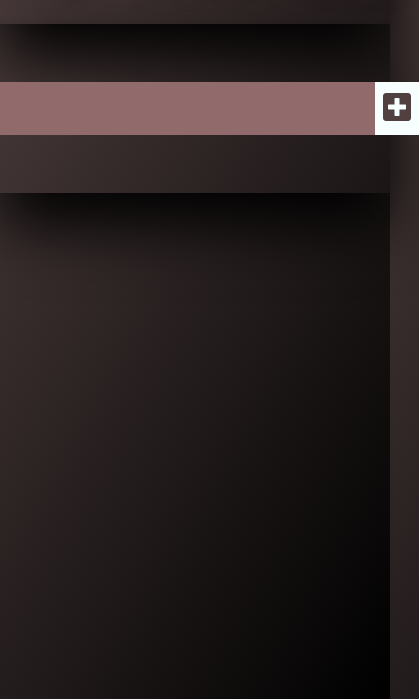
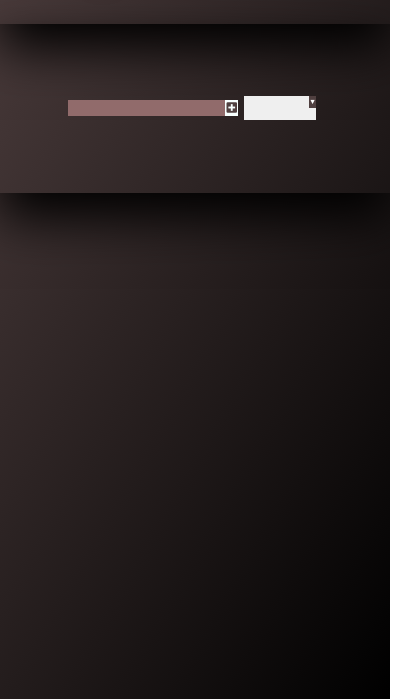
Before and after one commit to atharvakutwal2002/To-Do-List, a plain HTML site: page index.html in a window 390 px wide. Shown: the part 145-844 px from the top of the page, 419 px wide, since content can reach past the window. Drawn offline with Linux system fonts and the light colour scheme.

Commit message:
second commit

```diff
--- a/styles.css
+++ b/styles.css
@@ -1,5 +1,3 @@
-
-
 * {
   margin: 0;
   padding: 0;
@@ -14,7 +12,7 @@ body {
 header {
   font-size: 2rem;
 }
-header h1{
+header h1 {
   text-shadow: 0 1rem 2rem rgb(8, 0, 0);
 }
 header,
@@ -23,11 +21,10 @@ form {
   display: flex;
   justify-content: center;
   align-items: center;
-  box-shadow: 0 2rem 4rem black ;
+  box-shadow: 0 2rem 4rem black;
 }
 form input,
 form button {
-
   padding: 0.5rem;
   font-size: 2rem;
   border: none;
@@ -117,11 +114,12 @@ select {
 /* Custom Select */
 .select {
   margin: 1rem;
+  font-size: 1rem;
   position: relative;
   overflow: hidden;
-
 }
 select {
+  font-size: 1rem;
   color: rgb(80, 64, 64);
   font-family: "Poppins", sans-serif;
   cursor: pointer;
@@ -129,6 +127,7 @@ select {
 }
 /* Arrow */
 .select::after {
+  font-size: 1rem;
   content: "\25BC";
   position: absolute;
   top: 0;
@@ -144,3 +143,73 @@ select {
   transform: scale(1.5);
 }
 */
+@media (max-width: 450px) {
+  html {
+    font-size: 30%;
+  }
+
+  header,
+  form {
+    min-height: 20vh;
+    width: auto;
+  }
+  form input,
+  form button {
+    padding: 0.1rem;
+    font-size: 1rem;
+    border: none;
+    background: rgb(145, 107, 107);
+  }
+  form button {
+    color: rgb(80, 64, 64);
+    background: #f7fffe;
+    cursor: pointer;
+    transition: all 0.3s ease;
+  }
+  form button:hover {
+    background: rgb(80, 64, 64);
+    color: white;
+  }
+  .select {
+    margin: .5rem;
+    font-size: .5rem;
+    position: relative;
+    overflow: hidden;
+  }
+  select {
+    font-size: .5rem;
+    color: rgb(80, 64, 64);
+    font-family: "Poppins", sans-serif;
+    cursor: pointer;
+    width: 6rem;
+    height: 1rem;
+  }
+  /* Arrow */
+  .select::after {
+    font-size: .6rem;
+    content: "\25BC";
+    position: absolute;
+    top: 0;
+    right: 0;
+    padding: 0rem;
+    background: rgb(80, 64, 64);
+    cursor: pointer;
+    pointer-events: none;
+  }
+}
+
+@media (max-width: 650px) {
+  html {
+    font-size: 70%;
+  }
+}
+@media (max-width: 370px) {
+  html {
+    font-size: 10%;
+  }
+}
+@media (max-width: 660px) {
+  html {
+    font-size: 75%;
+  }
+}
```
